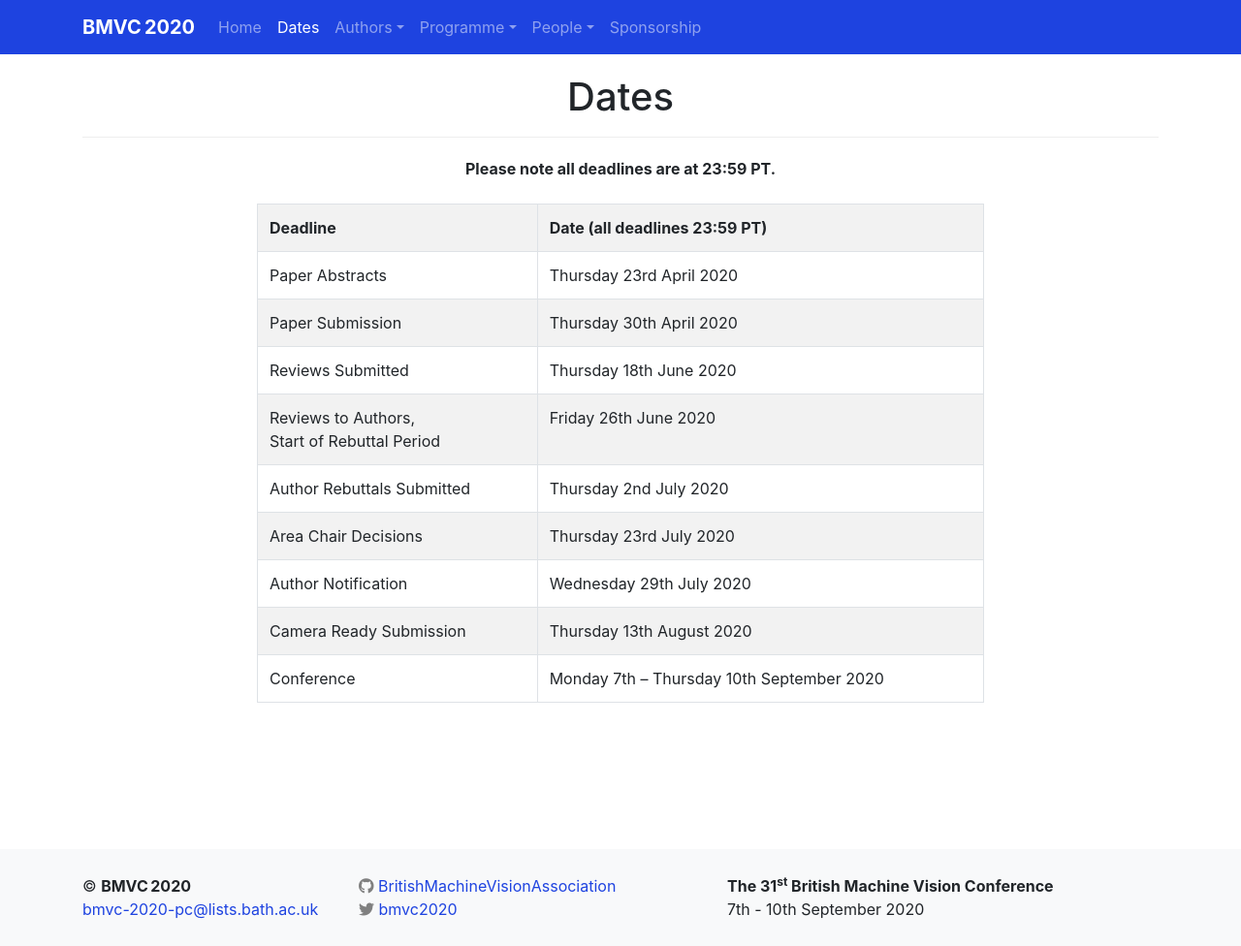
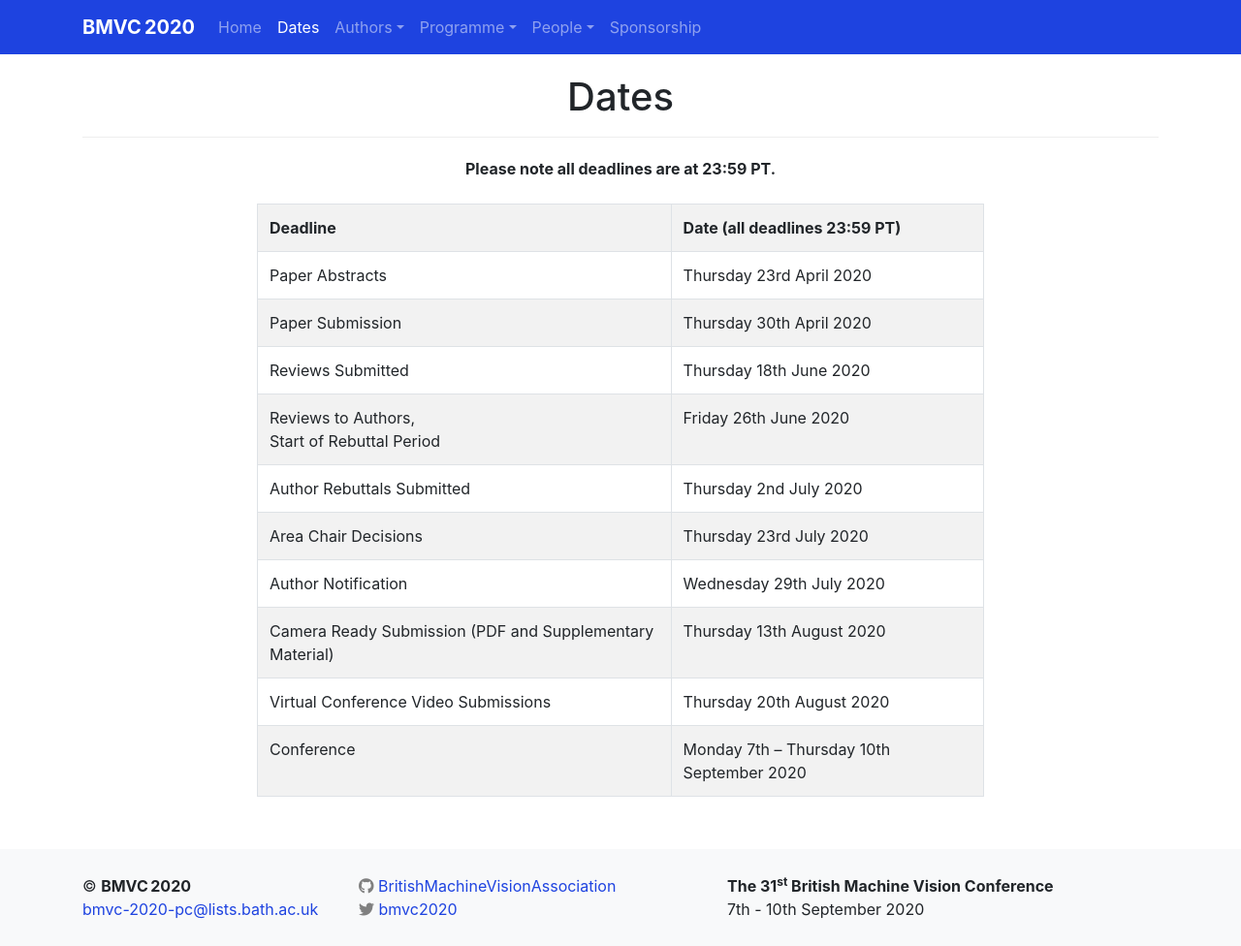
Before and after one commit to BritishMachineVisionAssociation/BMVC2021, a Jekyll site: the page built from dates.md, in a window 1280 px wide and 976 px high. Shown: the whole window at 97% size. Built offline with Jekyll 4.4.1, drawn with Linux system fonts in a browser that asks for light colours; nearby versions of some CDN libraries.

Commit message:
Added dates.

```diff
--- a/dates.md
+++ b/dates.md
@@ -51,8 +51,12 @@
                 <td>Wednesday 29th July 2020</td>
             </tr>
             <tr>
-                <td>Camera Ready Submission</td>
+                <td>Camera Ready Submission (PDF and Supplementary Material)</td>
                 <td>Thursday 13th August 2020</td>
+            </tr>
+            <tr>
+                <td>Virtual Conference Video Submissions</td>
+                <td>Thursday 20th August 2020</td>
             </tr>
             <tr>
                 <td>Conference</td>
```
Also changed, not shown: _data/events.yml (+4 -12 lines), _includes/event-list.html (+32 -0 lines), _includes/events_sidebar.html (+7 -24 lines).
